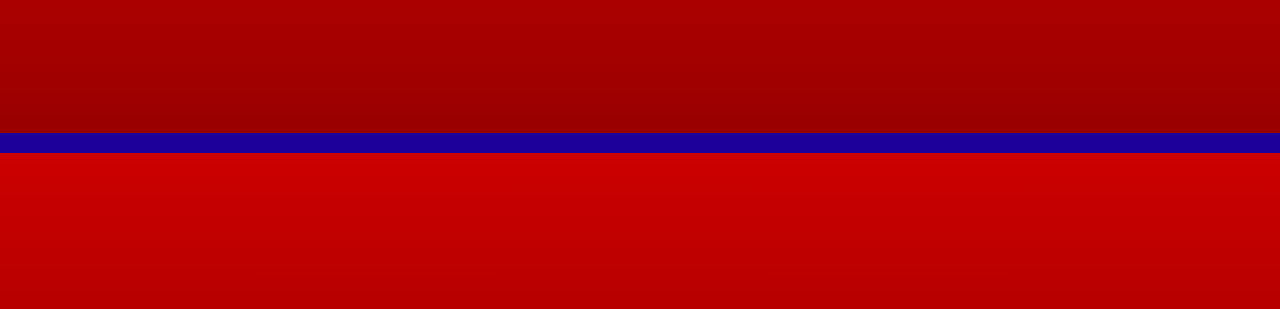
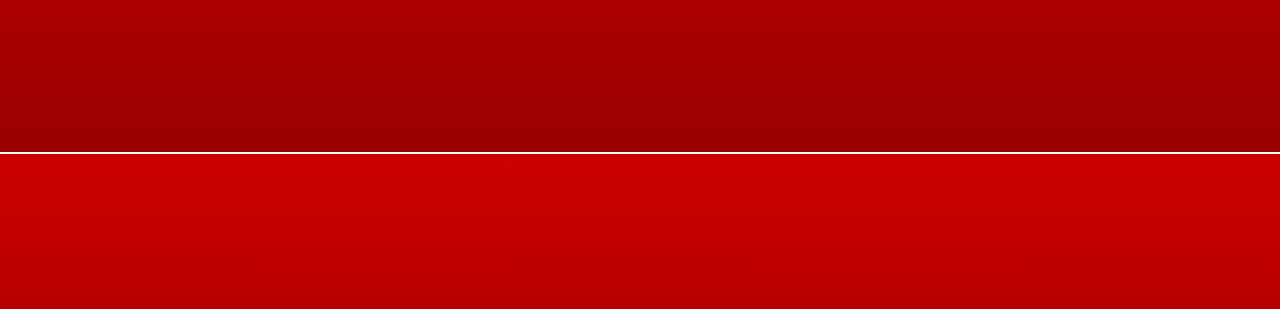
Before and after one commit to WhiteG00se/youtube_mobile_booksmark, a plain HTML site: page index.html in a window 1280 px wide. Shown: the part 247-556 px from the top of the page. Drawn offline with Linux system fonts and the light colour scheme.

Commit message:
Update index.html

```diff
--- a/index.html
+++ b/index.html
@@ -7,21 +7,15 @@
     <title>YouTube App</title>
     <style>
         html,
-        body {
+        body,
+        .link-container {
             height: 100%;
             margin: 0;
             padding: 0;
-        }
-
-        body {
             display: flex;
             flex-direction: column;
             background: linear-gradient(to bottom, #990000, #cc0000);
             overflow: hidden;
-            padding-top: env(safe-area-inset-top);
-            /* Adjust for iOS safe area */
-            padding-bottom: env(safe-area-inset-bottom);
-            /* Adjust for iOS safe area */
         }
 
         a {
@@ -31,7 +25,7 @@
             margin: 0;
             padding: 0;
             flex: 1;
-            font-size: 4vw;
+            font-size: 4.5vw;
             text-align: center;
             text-decoration: none;
             color: #fff;
@@ -40,22 +34,23 @@
             transition: background 0.3s, color 0.3s;
         }
 
-        a {
-            border-bottom: 20px solid hsl(251, 100%, 30%);
-            /* Remove the box shadow for the last container */
+        a:last-child {
+            border-bottom: none;
         }
 
         @media (max-width: 600px) {
             a {
-                font-size: 8vw;
+                font-size: 12vw;
             }
         }
     </style>
 </head>
 
 <body>
-    <a href="https://music.youtube.com/" onclick="openLink('https://music.youtube.com/')">YouTube Music</a>
-    <a href="https://www.youtube.com/" onclick="openLink('https://www.youtube.com/')">YouTube</a>
+    <div class="link-container">
+        <a href="https://music.youtube.com/" onclick="openLink('https://music.youtube.com/')">YouTube Music</a>
+        <a href="https://www.youtube.com/" onclick="openLink('https://www.youtube.com/')">YouTube</a>
+    </div>
     <script>
         function openLink(url) {
             window.location.href = url;
```
